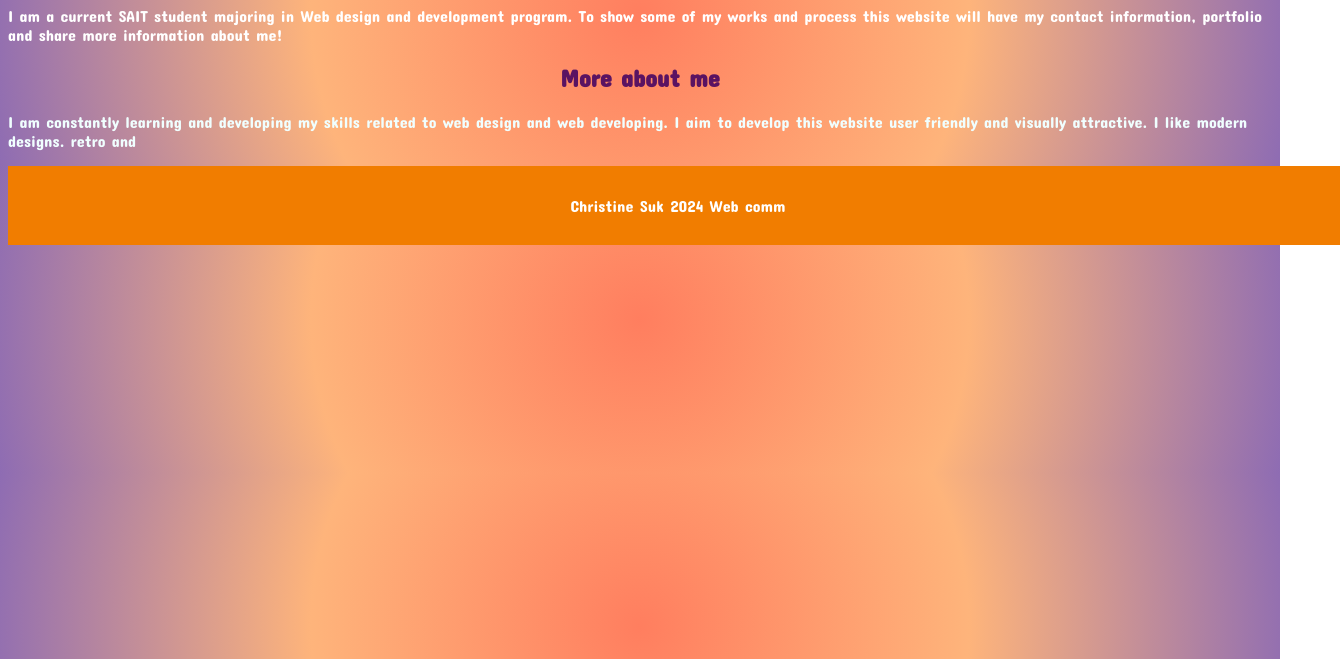
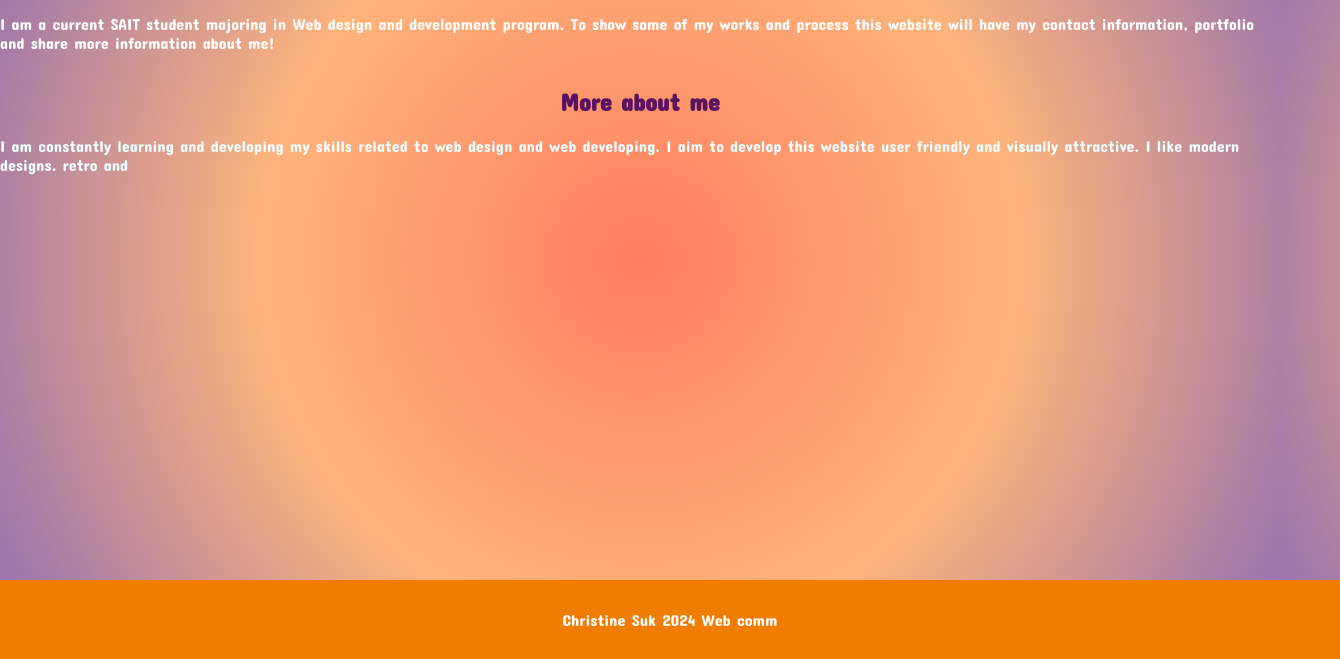
Before and after one commit to Chris-suk/Chris-suk.github.io, a plain HTML site: page index.html in a window 1280 px wide. Shown: the part 141-800 px from the top of the page, 1340 px wide, since content can reach past the window. Drawn offline with Linux system fonts and the light colour scheme.

Commit message:
Fix 'footer' position

```diff
--- a/stylesheet/main.css
+++ b/stylesheet/main.css
@@ -1,4 +1,9 @@
-body {background-image: radial-gradient(circle, #ff7e5f, #feb47b, #8e6cb3);}
+body {background-image: radial-gradient(circle, #ff7e5f, #feb47b, #8e6cb3);
+    min-height: 100vh;
+    display: flex;
+    flex-direction: column;
+    margin: auto;
+}
 
 /*Main title of the homepage and the font + homepage*/
 @import url('https://fonts.googleapis.com/css2?family=Concert+One&display=swap');
@@ -162,9 +167,10 @@ footer {
     color: #fff;
     text-align: center;
     padding: 30px;
-    position: fixed;
+    position: relative;
     width: 100%;
     box-sizing: content-box;
+     margin-top: auto;
 }
 
 footer p {
```
